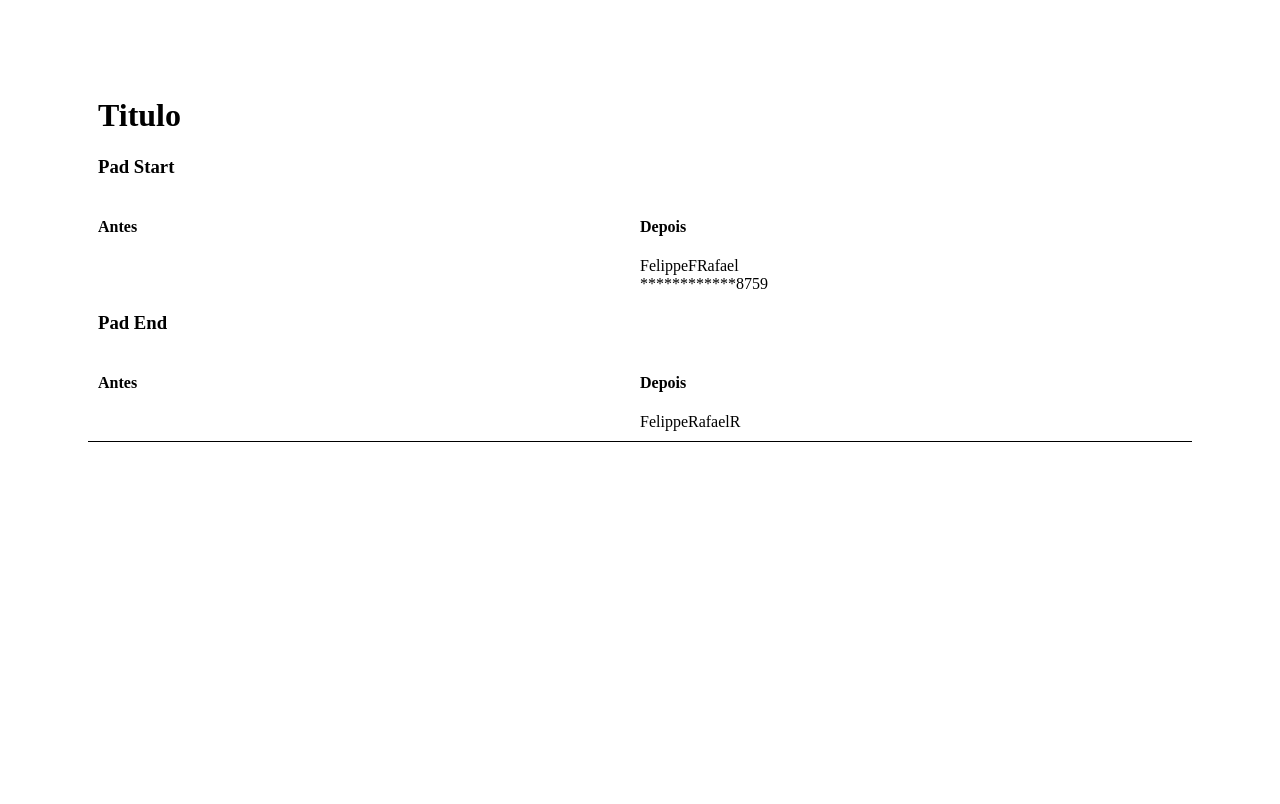
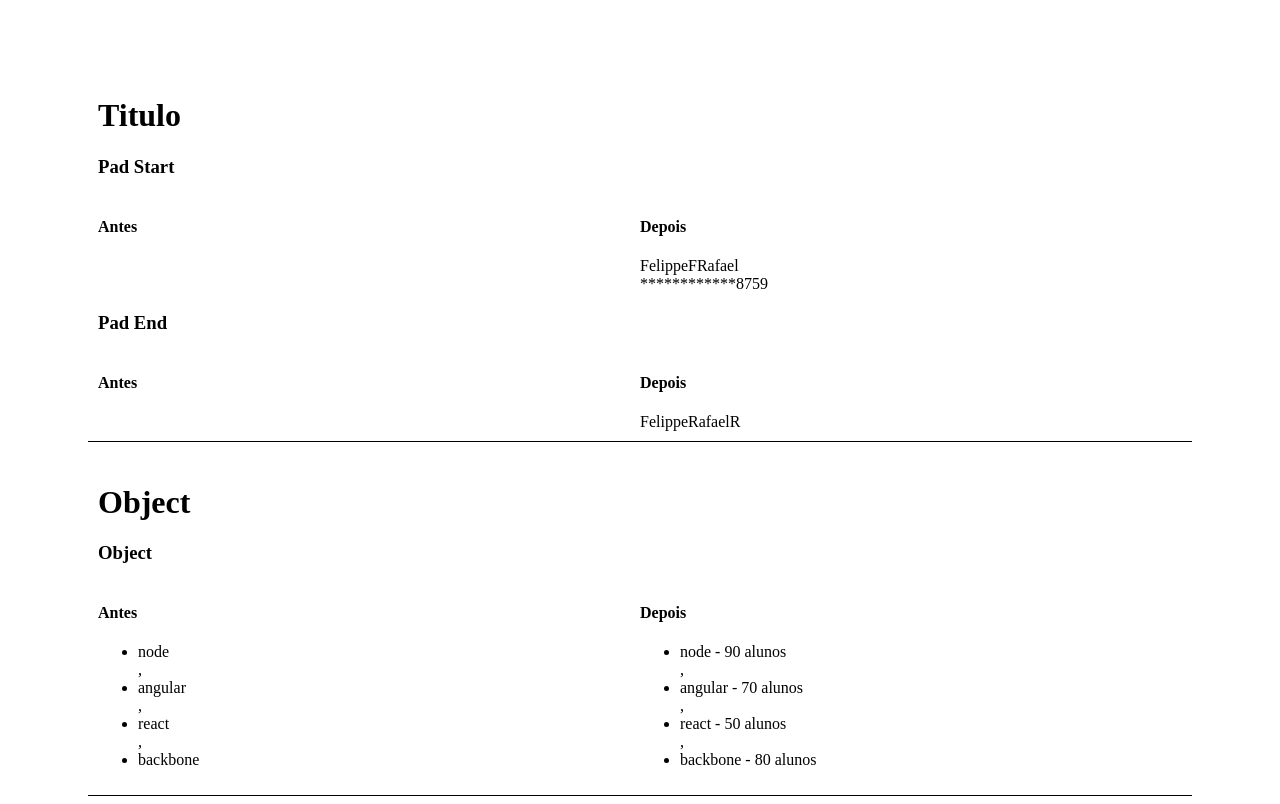
Before and after one commit to Frafaelrls/ecmascript-8-e-9-novas-formas-de-escrever-em-javascript, a website: page src/index.html in a window 1280 px wide. Drawn offline with Linux system fonts and the light colour scheme.

Commit message:
adicionando o carregamento do script object.js

```diff
--- a/src/index.html
+++ b/src/index.html
@@ -34,8 +34,25 @@
             </div>
         </div>
     </div>
+
+    <div class="item">
+        <h1>Object</h1>
+        <h3>Object</h3>
+        <div class="item-container">
+            <div>
+                <h4>Antes</h4>
+                <div id="cursos"></div>
+            </div>
+            <div>
+                <h4>Depois</h4>
+                <div id="cursosEntries"></div>
+
+            </div>
+        </div>
+    </div>
     <script src="./js/string.js"></script>
     <script src="./js/array.js"></script>
+    <script src="./js/object.js"></script>
 </body>
 
 </html>
```
